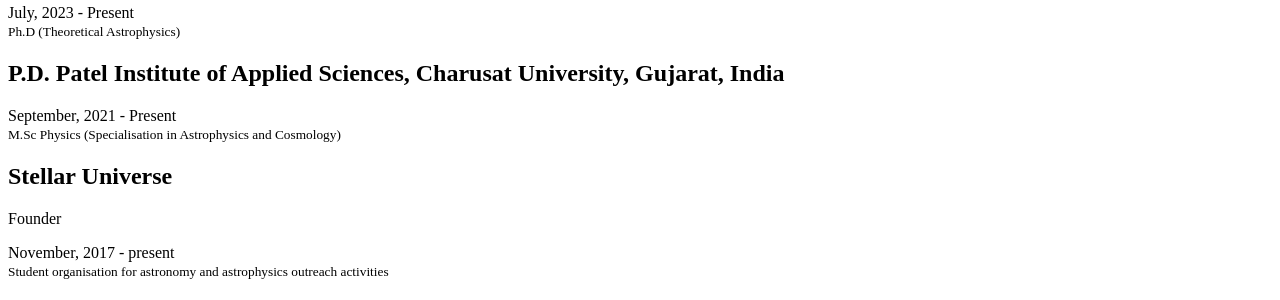
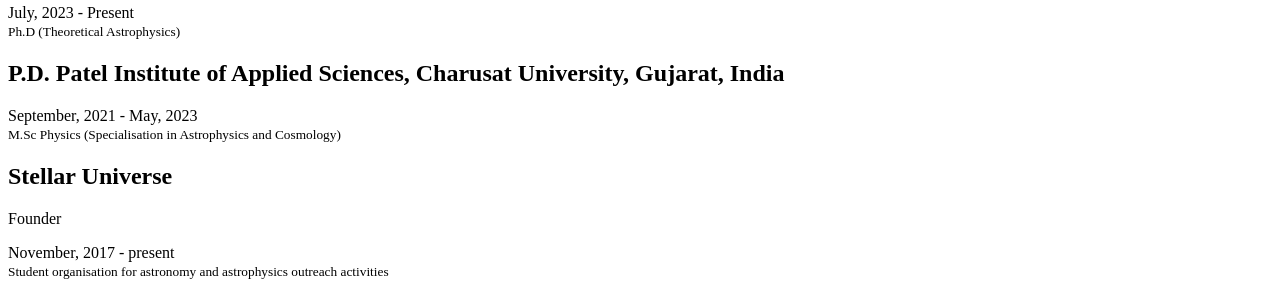
Before and after one commit to Relativist1/Relativist1.github.io, a Jekyll site: the page built from index.html, in a window 1280 px wide and 900 px high, scrolled down 781 px. Shown: the part 153-453 px from the top of the window. Built offline with Jekyll 4.4.1, drawn with Linux system fonts in a browser that asks for light colours; nearby versions of some CDN libraries.

Commit message:
Update careers.yml

```diff
--- a/_data/index/careers.yml
+++ b/_data/index/careers.yml
@@ -22,7 +22,7 @@
     detail:
 
   date:
-    detail: September, 2021 - Present
+    detail: September, 2021 - May, 2023
   job:
     detail: M.Sc Physics (Specialisation in Astrophysics and Cosmology)
 
```
